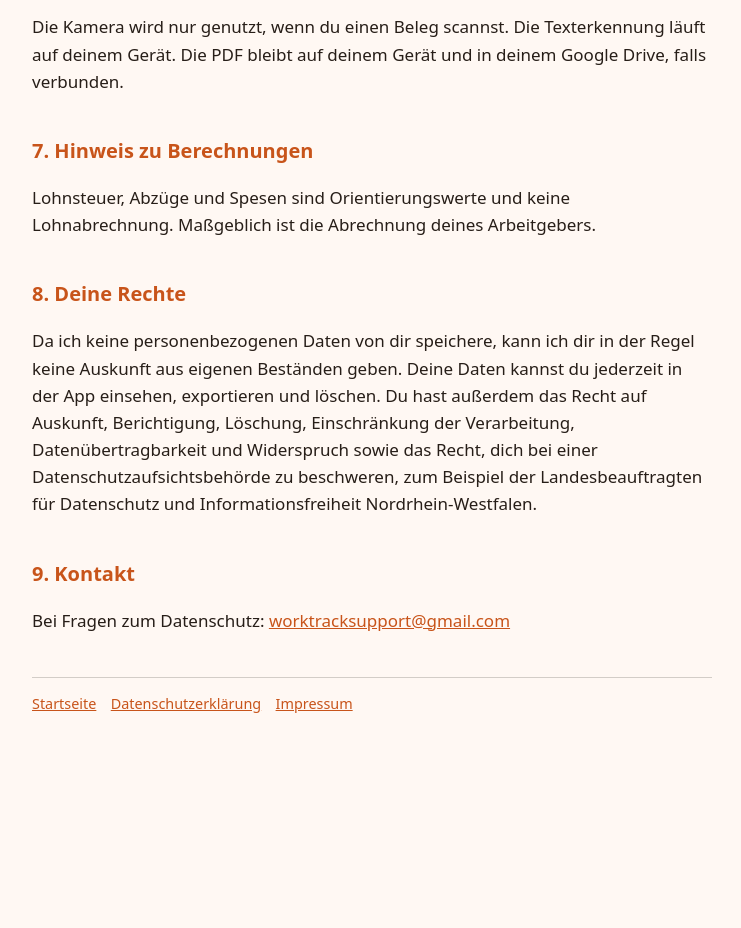
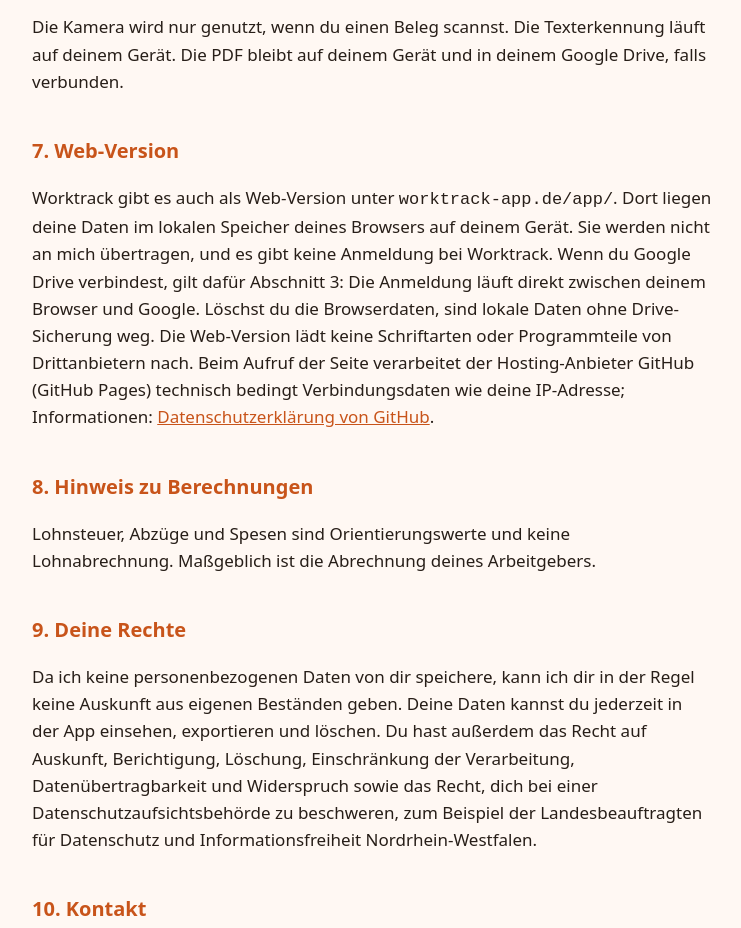
Before and after one commit to jasons33/Worktrack-sites, a plain HTML site: page datenschutz.html in a window 1280 px wide. Shown: the part 1700-2628 px from the top of the page, without its empty margins (268-1009 px from the left). Before the commit the page ends 2479 px from the top, so only its background shows below. Drawn offline with Linux system fonts and the light colour scheme.

Commit message:
Datenschutz: Abschnitt zur Web-Version
Co-Authored-By: Claude Sonnet 5.5 <noreply@anthropic.com>
Claude-Session: https://claude.ai/code/session_01BBA1vA5veLjs3ZPtirzuBH

```diff
--- a/datenschutz.html
+++ b/datenschutz.html
@@ -17,10 +17,12 @@
 <p>Für Adressen, Vorschläge, Entfernungen und Karten sendet Worktrack die jeweils nötigen Angaben an Google (Adresssuche, Routen, Karten) oder als Ersatz an Geoapify: eingegebene Adressen, Koordinaten und Suchtexte. Es werden keine Namen, Löhne oder Belege übertragen. Dabei können technisch bedingt IP-Adresse und Geräteinformationen an diese Dienste übermittelt werden. Informationen: <a href="https://policies.google.com/privacy">Datenschutzerklärung von Google</a>, <a href="https://www.geoapify.com/privacy-policy/">Datenschutzerklärung von Geoapify</a>.</p>
 <h2>6. Kamera und Belege</h2>
 <p>Die Kamera wird nur genutzt, wenn du einen Beleg scannst. Die Texterkennung läuft auf deinem Gerät. Die PDF bleibt auf deinem Gerät und in deinem Google Drive, falls verbunden.</p>
-<h2>7. Hinweis zu Berechnungen</h2>
+<h2>7. Web-Version</h2>
+<p>Worktrack gibt es auch als Web-Version unter <code>worktrack-app.de/app/</code>. Dort liegen deine Daten im lokalen Speicher deines Browsers auf deinem Gerät. Sie werden nicht an mich übertragen, und es gibt keine Anmeldung bei Worktrack. Wenn du Google Drive verbindest, gilt dafür Abschnitt 3: Die Anmeldung läuft direkt zwischen deinem Browser und Google. Löschst du die Browserdaten, sind lokale Daten ohne Drive-Sicherung weg. Die Web-Version lädt keine Schriftarten oder Programmteile von Drittanbietern nach. Beim Aufruf der Seite verarbeitet der Hosting-Anbieter GitHub (GitHub Pages) technisch bedingt Verbindungsdaten wie deine IP-Adresse; Informationen: <a href="https://docs.github.com/de/site-policy/privacy-policies/github-general-privacy-statement">Datenschutzerklärung von GitHub</a>.</p>
+<h2>8. Hinweis zu Berechnungen</h2>
 <p>Lohnsteuer, Abzüge und Spesen sind Orientierungswerte und keine Lohnabrechnung. Maßgeblich ist die Abrechnung deines Arbeitgebers.</p>
-<h2>8. Deine Rechte</h2>
+<h2>9. Deine Rechte</h2>
 <p>Da ich keine personenbezogenen Daten von dir speichere, kann ich dir in der Regel keine Auskunft aus eigenen Beständen geben. Deine Daten kannst du jederzeit in der App einsehen, exportieren und löschen. Du hast außerdem das Recht auf Auskunft, Berichtigung, Löschung, Einschränkung der Verarbeitung, Datenübertragbarkeit und Widerspruch sowie das Recht, dich bei einer Datenschutzaufsichtsbehörde zu beschweren, zum Beispiel der Landesbeauftragten für Datenschutz und Informationsfreiheit Nordrhein-Westfalen.</p>
-<h2>9. Kontakt</h2>
+<h2>10. Kontakt</h2>
 <p>Bei Fragen zum Datenschutz: <a href="mailto:worktracksupport@gmail.com">worktracksupport@gmail.com</a></p>
 <footer><a href="index.html">Startseite</a><a href="datenschutz.html">Datenschutzerklärung</a><a href="impressum.html">Impressum</a></footer></main></body></html>
```
